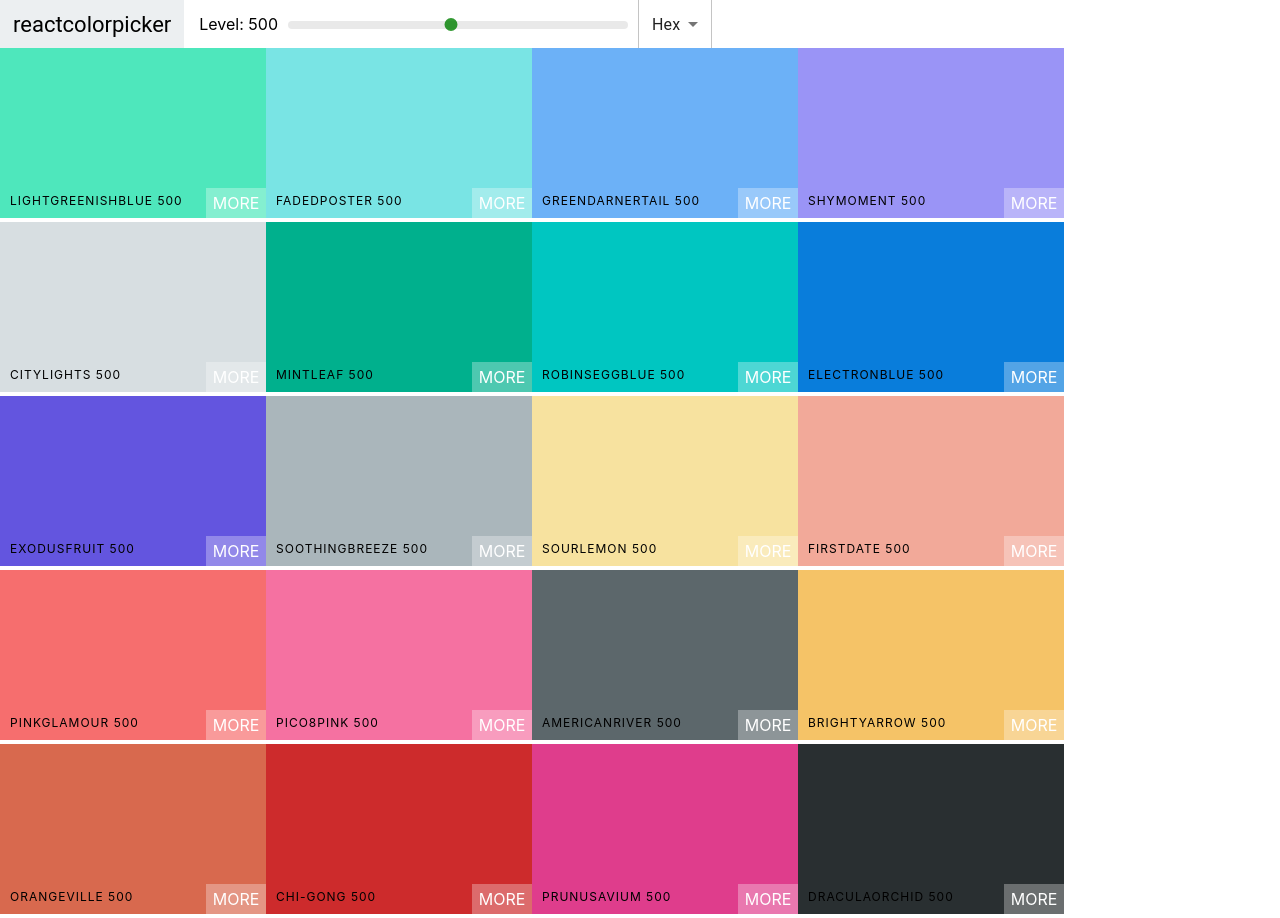
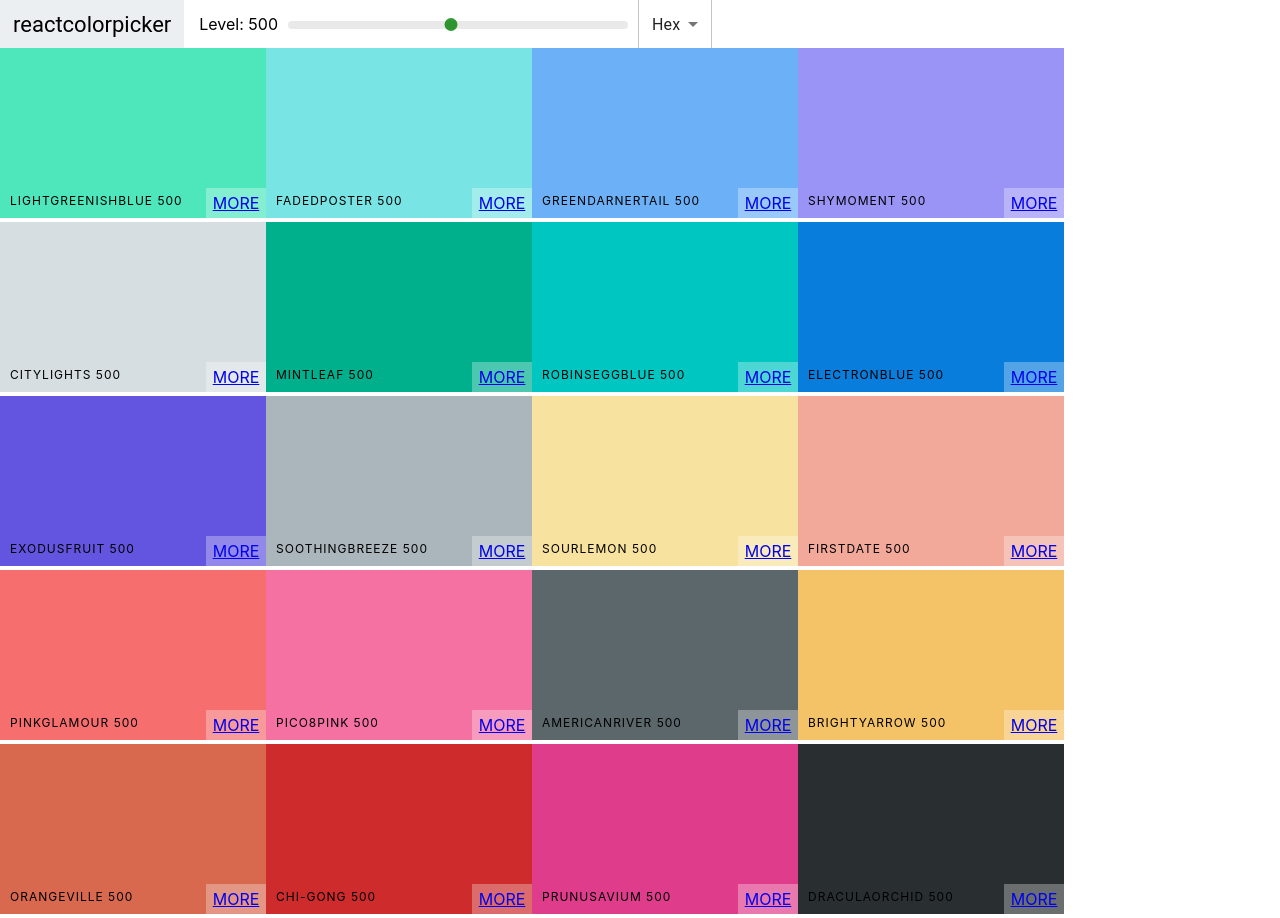
Before and after one commit to AyshaHakeem/colour-picker, a React (Create React App) app: page /palette/flat-ui-colors-american in a window 1280 px wide. Built offline with nearby package versions, Linux system fonts and the light colour scheme.

Commit message:
Set route and display for individual palettes

```diff
--- a/src/ColorBox.js
+++ b/src/ColorBox.js
@@ -4,10 +4,9 @@ import './ColorBox.css'
 
 class ColorBox extends Component{
 
-
     render(){
-        const {name, color, copyColour} = this.props
-        return (
+        const {name, color, link, copyColour, showMore} = this.props
+            return(
                 <CopyToClipboard text={color} onCopy={()=>copyColour} >
                 <div className='ColorBox' style={{ background: color }}>
                     <div className='copy-container'>
@@ -16,10 +15,11 @@ class ColorBox extends Component{
                     </div>
                     <button className='copy-button'>Copy</button>
                     </div>
-                <span className='see-more'>More</span>
+                    {showMore && <span className='see-more'><a href={link}>More</a></span>}
+
                 </div>
                 </CopyToClipboard>
-          );
+            )
         }
 }
 
--- a/src/Navbar.js
+++ b/src/Navbar.js
@@ -10,7 +10,7 @@ class Navbar extends Component {
 
 
   render() {
-    const { level, changeLevel, colourFormat, changeFormat } = this.props;
+    const { level, changeLevel, colourFormat, changeFormat, showSlider } = this.props;
     return (
       <header className='Navbar'>
 
@@ -18,6 +18,7 @@ class Navbar extends Component {
           <a href='#'>reactcolorpicker</a>
         </div>
 
+        { showSlider && (
           <div className='slider-container'>
             <span>Level: {level}</span>
             <div className='slider'>
@@ -29,7 +30,9 @@ class Navbar extends Component {
                       onChangeComplete={changeLevel}
                   />
             </div>
-        </div>
+          </div> )
+        }
+
 
         <div className='select-container'>
             <Select
--- a/src/Palette.js
+++ b/src/Palette.js
@@ -27,8 +27,20 @@ class Palette extends Component{
 
     render(){
         const {level, colourFormat} = this.state
-        const {palette} = this.props
-        const boxes = palette.colors[level].map(x => <ColorBox color={x[colourFormat]} name={x.name} />)
+        const {palette, showSlider, showMore} = this.props
+        let colorArray = palette.colors ? palette.colors[level] : palette
+
+        const boxes = colorArray.map(x => {
+            return (
+            <ColorBox
+            color={x[colourFormat]}
+            name={x.name}
+            link={`/palette/${palette.id}/${x.id}`}
+            colourID={x.id}
+            showMore={showMore}
+            />
+            )
+        })
 
         return(
             <div className='Palette'>
@@ -38,6 +50,7 @@ class Palette extends Component{
                 colourFormat = {colourFormat}
                 changeLevel = {this.changeLevel}
                 changeFormat = {this.changeFormat}
+                showSlider = {showSlider}
                 />
 
                 <div className='Palette-colors'> {/* color boxes */}
--- a/src/PaletteParent.js
+++ b/src/PaletteParent.js
@@ -4,6 +4,7 @@ import seedColors from './seedColors';
 import { generatePalette } from './colorHelpers';
 import PaletteList from './PaletteList';
 import Palette from './Palette';
+// import IndividualPalette from './IndividulaPalette'
 
 class PaletteParent extends Component {
 
@@ -15,15 +16,23 @@ class PaletteParent extends Component {
     render() {
         const PaletteWrapper = () => {
             const { id } = useParams();
-            console.log('IDD', id)
             const palette = generatePalette(this.findPalette(id));
-            return <Palette palette={palette} />
+            return <Palette palette={palette} showSlider={TextTrackCueList} showMore={true} />
         };
+
+        const IndividulaWrapper = () => {
+            const { id, colourID } = useParams()
+            const colours = generatePalette(this.findPalette(id)).colors
+            const palette = Object.values(colours).map(x => x.find(i => i.id === colourID));
+
+            return <Palette palette={palette} colourID={colourID} showSlider={false} showMore={false} />
+        }
 
         return (
             <Routes>
                 <Route exact path="/" element={ <PaletteList palettes={seedColors} /> } />
                 <Route exact path="/palette/:id" element={<PaletteWrapper />} />
+                <Route exact path="/palette/:id/:colourID" element={<IndividulaWrapper />} />
             </Routes>
         )
     }
```
Lines whose indentation alone changed are shown as unchanged.
